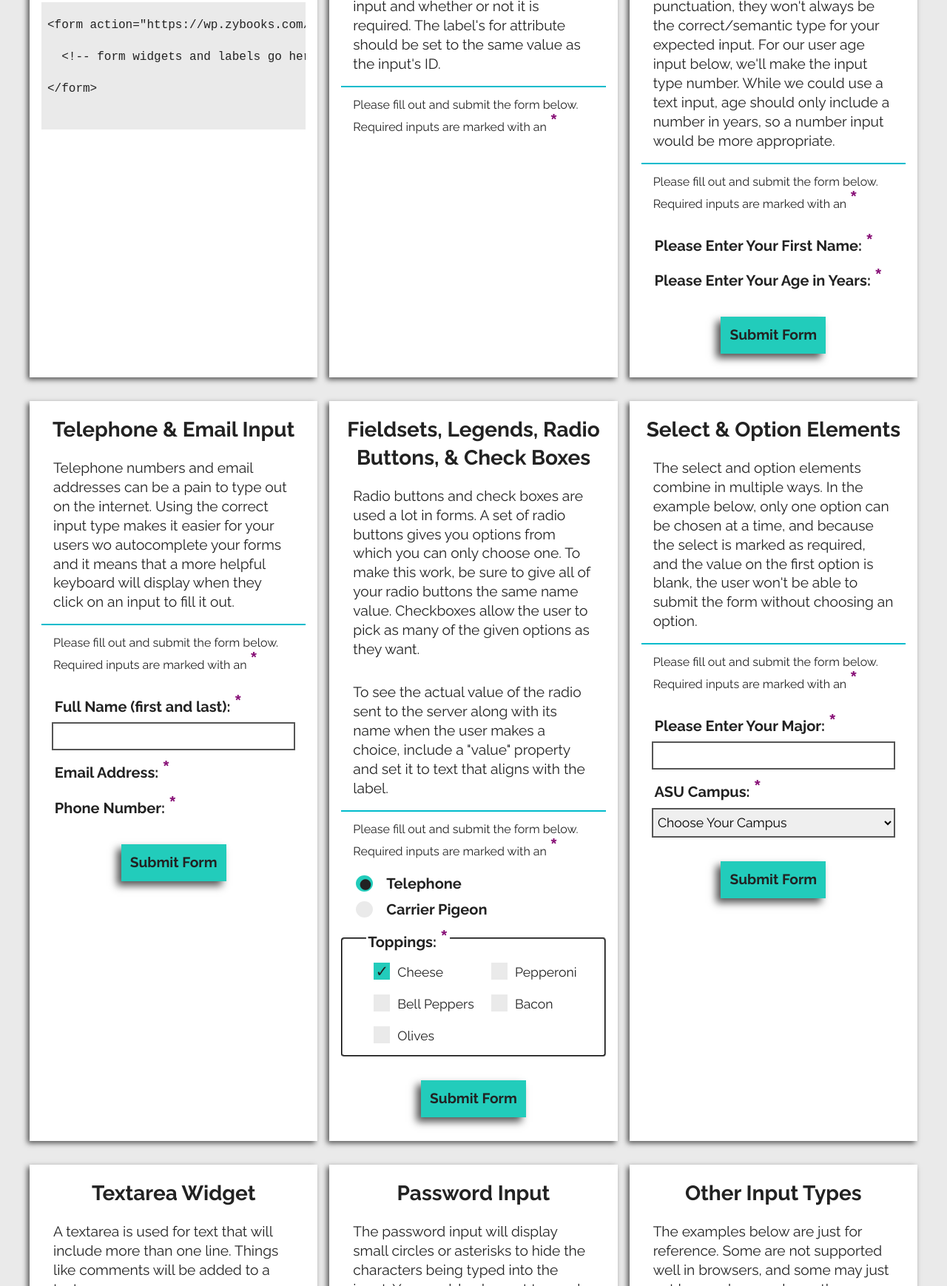
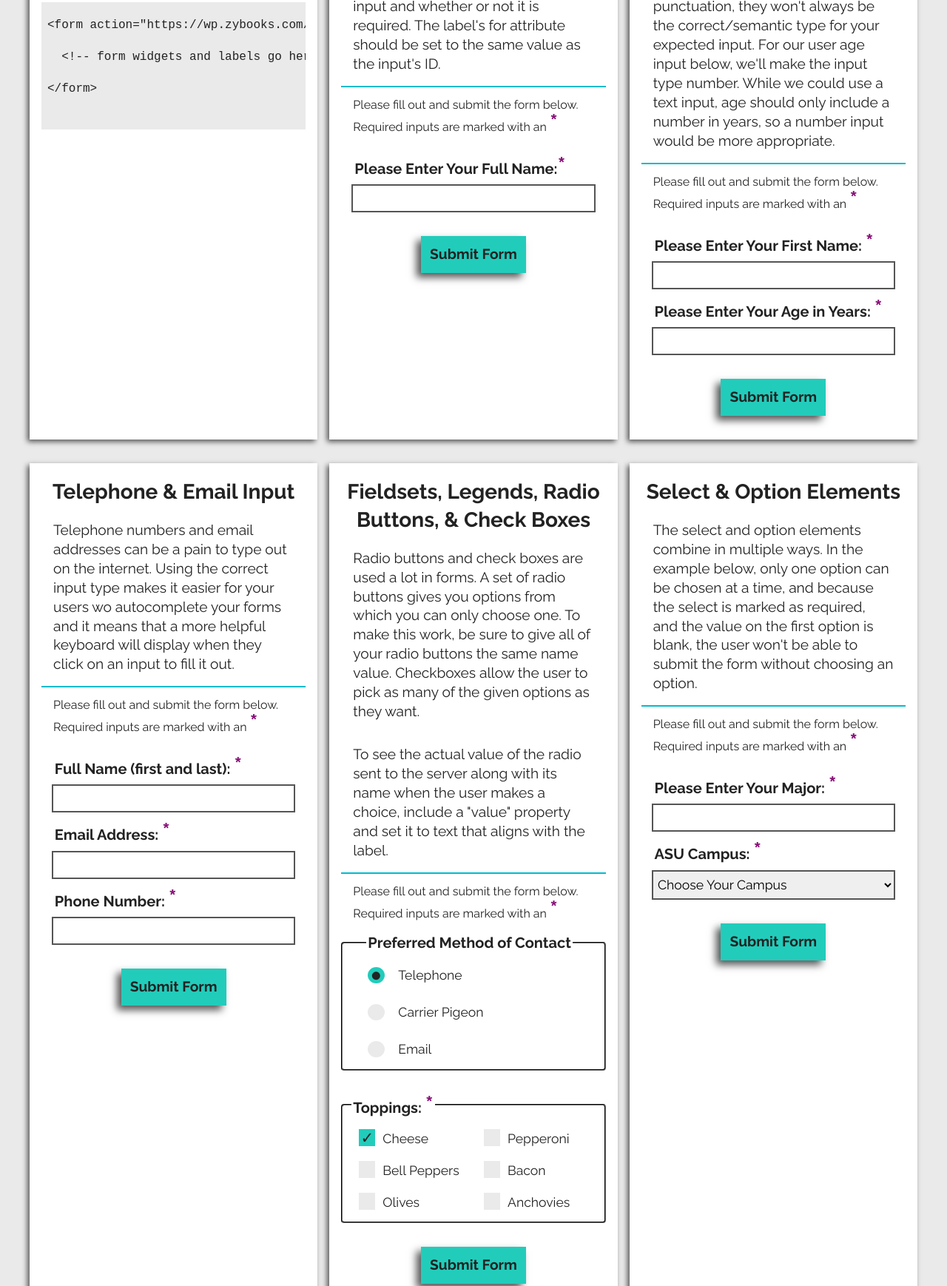
Before and after one commit to zandrews5390/html-forms, a plain HTML site: page index.html in a window 1280 px wide. Shown: the part 466-2204 px from the top of the page at 74% size. Drawn offline with Linux system fonts and the light colour scheme.

Commit message:
Updated Index with forms
completed forms activity

```diff
--- a/index.html
+++ b/index.html
@@ -4,8 +4,7 @@
         <meta charset="utf-8">
         <meta name="viewport" content="width=device-width, initial-scale=1">
         <title>HTML Forms</title>
-        <!-- TO DO: Add your name to the meta author tag -->
-        <meta name="author" content="Jessica Barnett">
+        <meta name="author" content="Zach Andrews">
         <meta name="description" content="Let's learn how to add a form with semantic widgets to a website using HTML.'">
 
         <!-- Favicon -->
@@ -50,7 +49,11 @@
                 <p>All form inputs and widgets require a properly coded label element. The text between the label tags should tell the user the type of expected input and whether or not it is required. The label's <code>for</code> attribute should be set to the same value as the input's ID.</p>
                 <p>Please fill out and submit the form below. Required inputs are marked with an <span class="required">*</span></p>
 
-                <!-- TO DO: Add a form here with the correct action and method attributes, then add a single input for a full name that is required for submission. Be sure to include a properly associated label to this form. You will also need to add a control to allow the user to submit the form. The label should say: "Please Enter Your Full Name: *" and the text on the control to submit should say "Submit Form" -->
+                <form action="https://wp.zybooks.com/form-viewer.php" mathod="POST" target="_blank">
+                    <label for="f-name">Please Enter Your Full Name:<span class="required">*</span></label>
+                    <input type="text" name="f-name" id="f-name" required>
+                    <input type="submit" name="my-submit" id="my-submit" value="Submit Form">
+                </form>
 
             </section>
 
@@ -60,12 +63,11 @@
                 <p>Please fill out and submit the form below. Required inputs are marked with an <span class="required">*</span></p>
 
                 <form action="https://wp.zybooks.com/form-viewer.php" method="POST" target="_blank">
-                    <!-- TO DO: add inputs below for the user's name and age, using the correct input types. Both should be required for submission and should be properly associated with their labels -->
                     <label for="first-name">Please Enter Your First Name: <span class="required">*</span></label>
-
+                    <input type="text" name="first-name" id="first-name" required>
 
                     <label for="user-age">Please Enter Your Age in Years: <span class="required">*</span></label>
-
+                    <input type="number" name="user-age" id="user-age" required>
 
                     <input type="submit" name="my-submit2" id="my-submit2" value="Submit Form">
                 </form>
@@ -81,12 +83,11 @@
                     <label for="full-name">Full Name (first and last): <span class="required">*</span></label>
                     <input type="text" name="full-name" id="full-name" required>
 
-                    <!-- TO DO: add inputs below for the user's telephone number and email address - both should be required for submission -->
                     <label for="email-addr">Email Address: <span class="required">*</span></label>
-
+                    <input type="email" name="email-addr" id="email-addr" required>
 
                     <label for="phone-num">Phone Number: <span class="required">*</span></label>
-
+                    <input type="tel" name="phone-num" id="phone-num" required>
 
                     <input type="submit" name="my-submit3" id="my-submit3" value="Submit Form">
                 </form>
@@ -99,8 +100,9 @@
                 <p>Please fill out and submit the form below. Required inputs are marked with an <span class="required">*</span></p>
 
                 <form action="https://wp.zybooks.com/form-viewer.php" method="POST" target="_blank">
-                    <!-- TO DO: add fieldset and legend around the radio buttons below, and add an additional radio button giving them to option to choose email as their preferred method of contact. Choosing a selection from these radios should be required for submission -->
 
+                    <fieldset>
+                        <legend>Preferred Method of Contact</legend>
 
                         <input type="radio" name="pref-contact" id="telephone" value="telephone" required checked>
                         <label for="telephone">Telephone</label>
@@ -108,11 +110,11 @@
                         <input type="radio" name="pref-contact" id="pigeon" value="pigeon">
                         <label for="pigeon">Carrier Pigeon</label>
 
+                        <input type="radio" name="pref-contact" id="email" value="email">
+                        <label for="email">Email</label>
 
+                    </fieldset>
 
-
-
-                    <!-- TO DO: add an additional checkbox to the fieldset below -->
                     <fieldset>
                         <legend>Toppings: <span class="required">*</span></legend>
 
@@ -131,7 +133,8 @@
                         <input type="checkbox" name="olives" id="olives" value="olives">
                         <label for="olives">Olives</label>
 
-
+                        <input type="checkbox" name="anchovies" id="anchovies" value="anchovies">
+                        <label for=""anchovies>Anchovies</label>
 
                     </fieldset>
 
@@ -144,7 +147,6 @@
                 <p>The select and option elements combine in multiple ways. In the example below, only one option can be chosen at a time, and because the select is marked as required, and the value on the first option is blank, the user won't be able to submit the form without choosing an option.</p>
                 <p>Please fill out and submit the form below. Required inputs are marked with an <span class="required">*</span></p>
 
-                <!-- TO DO: Add options for Washington D.C. and London campuses to the select options below -->
                 <form action="https://wp.zybooks.com/form-viewer.php" method="POST" target="_blank">
 
                     <label for="major">Please Enter Your Major: <span class="required">*</span></label>
@@ -159,7 +161,8 @@
                         <option value="poly">Polytechnic</option>
                         <option value="havasu">Lake Havasu</option>
                         <option value="la">Los Angeles</option>
-
+                        <option value="dc">Washington D.C.</option>
+                        <option value="london">London</option>
 
                     </select>
 
@@ -177,9 +180,8 @@
                     <label for="full-name-2">Please Enter Your Full Name: <span class="required">*</span></label>
                     <input type="text" name="full-name-2" id="full-name-2" required>
 
-                    <!-- TO DO: add a textarea to the form below -->
                     <label for="comments">Add Your Comments Below: <span class="required">*</span></label>
-
+                    <textarea name="comments" id="comments" required></textarea>
 
                     <input type="submit" name="my-submit6" id="my-submit6" value="Submit Form">
                 </form>
@@ -194,9 +196,8 @@
                     <label for="user-name">User Name: <span class="required">*</span></label>
                     <input type="text" name="user-name" id="user-name" required>
 
-                    <!-- TO DO: Add a properly coded password input below -->
                     <label for="pwd">Password: <span class="required">*</span></label>
-
+                    <input type="password" name="pwd" id="pwd" required>
 
                     <input type="submit" name="my-submit7" id="my-submit7" value="Submit Form">
                 </form>
@@ -234,7 +235,7 @@
         </main>
 
         <footer>
-            <p>Copyright &copy; <span>2024</span> - Prof. Barnett</p>
+            <p>Copyright &copy; <span>2025</span> - Zach Andrews</p>
         </footer>
     </body>
 </html>
```
